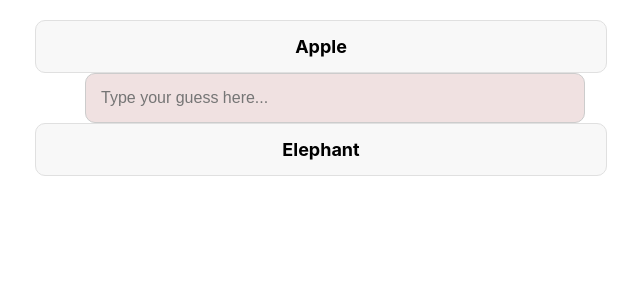
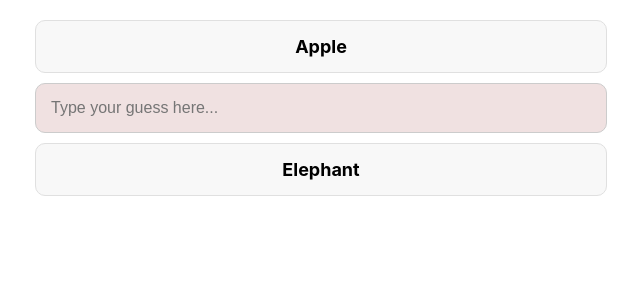
Before and after one commit to danielbenedi6/wordrange-multilingual, a React (Create React App) app: page / in a window 1280 px wide. Both pictures are taken after a click on the button "English". Shown: the top 300 px of the page, without its empty margins (305-945 px from the left). Built offline with nearby package versions, Linux system fonts and the light colour scheme.

Commit message:
Improve usage

```diff
--- a/package.json
+++ b/package.json
@@ -14,7 +14,7 @@
     "@types/react-dom": "^19.0.4",
     "react": "^19.0.0",
     "react-dom": "^19.0.0",
-    "react-scripts": "5.0.1",
+    "react-scripts": "^5.0.1",
     "typescript": "^4.9.5",
     "web-vitals": "^2.1.4"
   },
--- a/src/App.css
+++ b/src/App.css
@@ -2,8 +2,6 @@
 .container {
   display: flex;
   flex-direction: column;
-  align-items: center;
-  justify-content: center;
   width: 100%;
   max-width: 600px;
   margin: 0 auto;
@@ -46,10 +44,12 @@
 
 /* Input container for better alignment */
 .input-container {
+  display: flex;
+  flex-direction: column;
   width: 100%;
-  max-width: 500px;
-  display: flex;
-  justify-content: center;
+  max-width: 90%;
+  margin-top: 10px;
+  margin-bottom: 10px;
 }
 
 /* Input field styling */
@@ -67,6 +67,28 @@
 /* Focus state for input field */
 .input-field:focus {
   border-color: #007bff;
+}
+
+/* Error message styling */
+.error-message {
+  color: #ff6b6b;  /* Pastel red for error */
+  font-size: 14px;
+  font-weight: 600;
+  background-color: rgba(255, 107, 107, 0.1);  /* Light pastel background */
+  padding: 5px;
+  border-radius: 4px;
+  width: 100%;
+  text-align: center;
+  animation: fadeIn 0.5s ease-out;
+}
+
+@keyframes fadeIn {
+    0% {
+        opacity: 0;
+    }
+    100% {
+        opacity: 1;
+    }
 }
 
 /* Styles for mobile responsiveness */
--- a/src/components/Game.tsx
+++ b/src/components/Game.tsx
@@ -1,4 +1,9 @@
 import { useState, useEffect } from "react";
+
+function capitalizeFirstLetter(val: string) {
+    return val.charAt(0).toUpperCase() + val.slice(1);
+}
+
 
 const Game = ({ wordlistPath }: { wordlistPath: string }) => {
     const [words, setWords] = useState<string[]>([]);
@@ -7,10 +12,12 @@ const Game = ({ wordlistPath }: { wordlistPath: string }) => {
     const [randomWord, setRandomWord] = useState<string>("");
     const [userInput, setUserInput] = useState<string>("");
     const [endGame, setEndGame] = useState<boolean>(false);
+    const [errorMessage, setErrorMessage] = useState<string>("");
 
     useEffect(() => {
         fetch(process.env.PUBLIC_URL + wordlistPath)
             .then((res) => res.json())
+            .then((data) => data.map((word:string) => capitalizeFirstLetter(word)))
             .then((data) => {
                 setWords(data);
                 setRandomWord(data[Math.floor(Math.random() * (data.length - 2)) + 1]);
@@ -23,7 +30,8 @@ const Game = ({ wordlistPath }: { wordlistPath: string }) => {
 
     // Handle input changes
     const handleInputChange = (event: React.ChangeEvent<HTMLInputElement>) => {
-        setUserInput(event.target.value);
+        setUserInput(capitalizeFirstLetter(event.target.value).trim());
+        setErrorMessage(""); // Clear error when the user starts typing
     };
 
     // Handle "Enter" key press
@@ -34,6 +42,7 @@ const Game = ({ wordlistPath }: { wordlistPath: string }) => {
                 setEndGame(true);
             } else if(!words.includes(userInput)) { // Word is not in list
                 console.log("Not in list!");
+                setErrorMessage("This word is not in the list. Try again!"); // Set error message
                 setUserInput(""); // Clear input field after submitting
             } else { // Otherwise
                 console.log("Keep trying");
@@ -72,6 +81,11 @@ const Game = ({ wordlistPath }: { wordlistPath: string }) => {
                         placeholder="Type your guess here..."
                         className="input-field"
                     />
+                    {errorMessage && (
+                        <div className="error-message">
+                            {errorMessage}
+                        </div>
+                    )}
                 </div>
             )}
             <div className="word-container">
```
Also changed, not shown: 1 other file (tests, documents, lock files or other folders).
